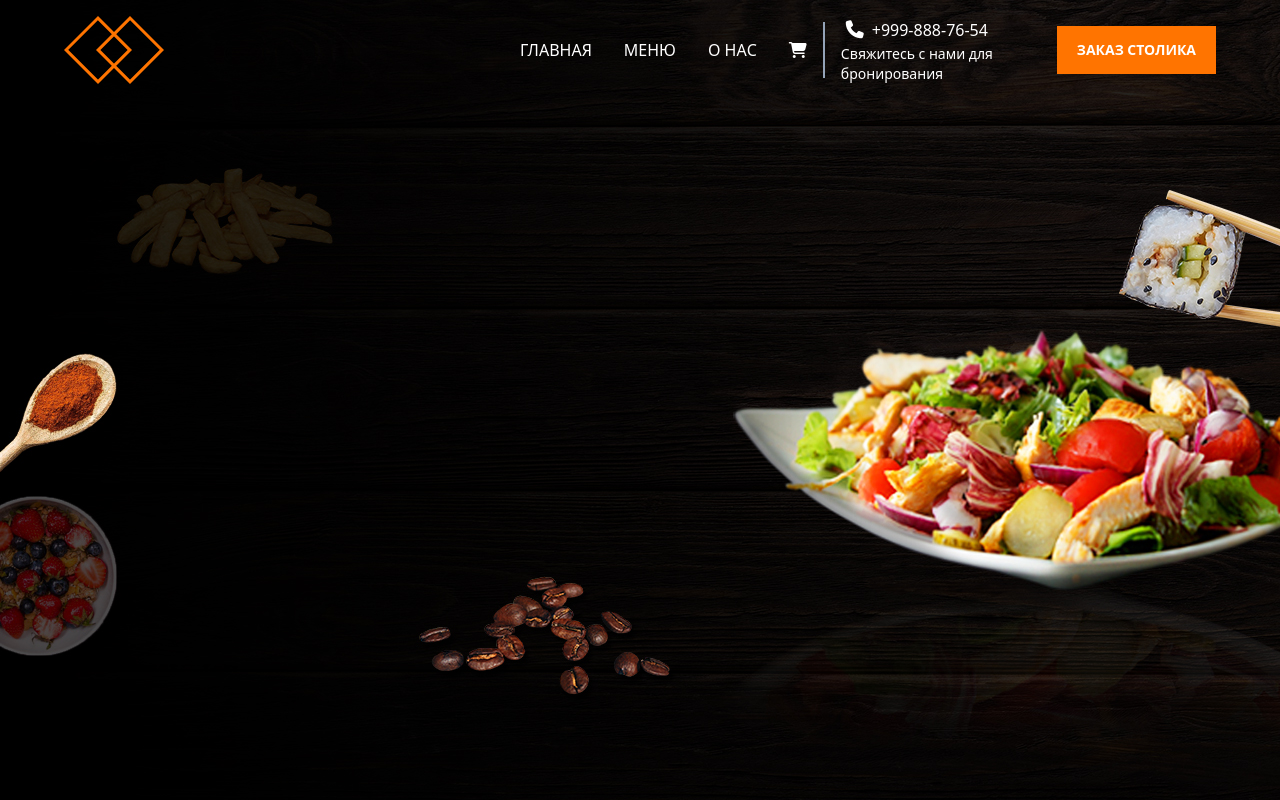
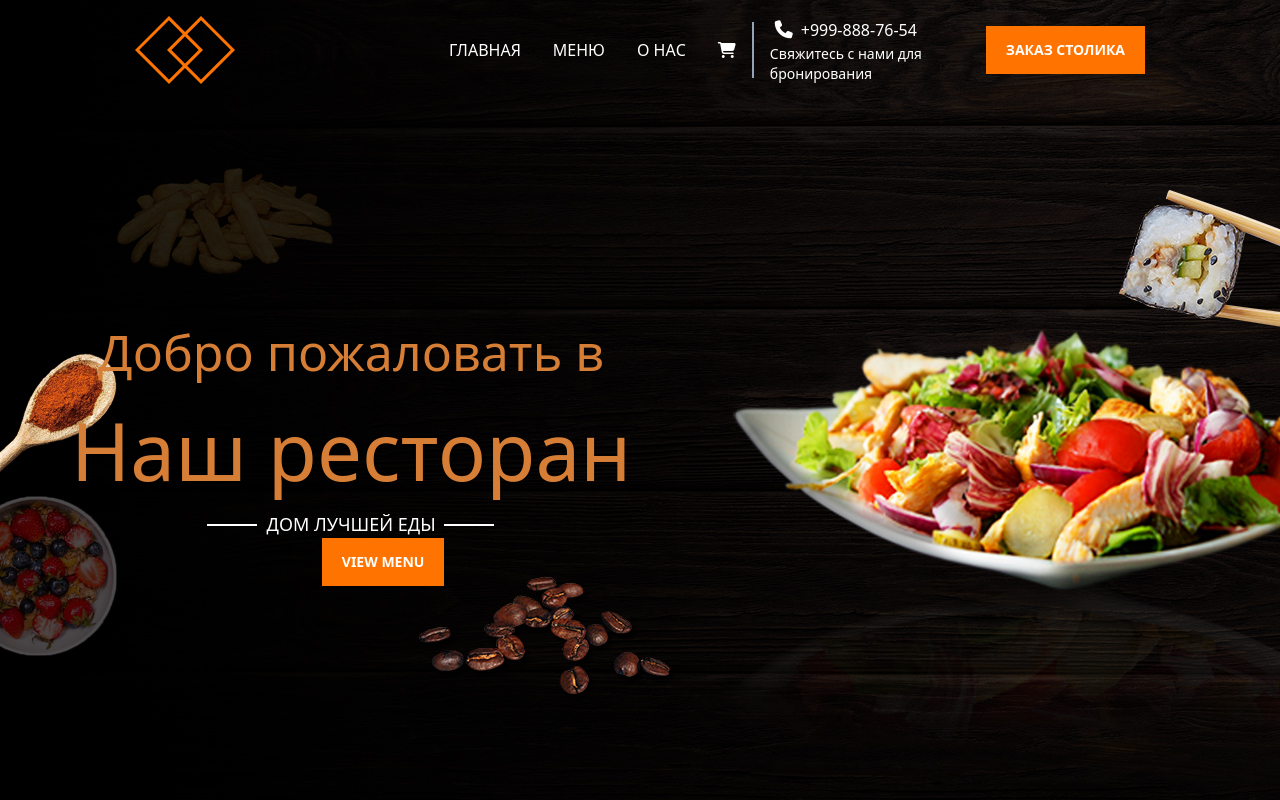
Before and after one commit to SOB1Rake/Restoran, a plain HTML site: page index.html in a window 1280 px wide. Drawn offline with nearby package versions, Linux system fonts and the light colour scheme.

Commit message:
header end

```diff
--- a/index.html
+++ b/index.html
@@ -9,8 +9,8 @@
 </head>
 <body>
 
-  <header class="bg-[url('./img/bgimage.png')] bg-no-repeat bg-cover h-screen">
-    <nav class="container mx-auto lg:px-16 px-4 flex flex-wrap items-center py-4">
+  <header class="bg-[url('./img/bgimage.png')] bg-no-repeat bg-cover h-screen flex flex-col">
+    <nav class="max-w-[1138px] w-full mx-auto lg:px-16 px-4 flex flex-wrap items-center py-4">
       <div class="flex-1 flex justify-between items-center">
           <a href="#" class="text-xl"><img src="img/LOGO.png" alt=""></a>
       </div>
@@ -40,6 +40,16 @@
           </nav>
       </div>
   </nav>
+
+  <div class="max-w-[1138px] w-full mx-auto flex flex-col justify-center items-start flex-grow">
+    <div class="text-center">
+      <h3 class="text-[#D67E35] text-[50px]">Добро пожаловать в</h3>
+    <h2 class="text-[#D67E35] text-[80px]">Наш ресторан</h2>
+    <span class="text-white block text-lg before:content-[''] before:absolute relative before:w-[50px] before:h-[2px] before:bg-white before:left-[-35%] before:top-[50%] w-max mx-auto
+    after:content-[''] after:absolute relative after:w-[50px] after:h-[2px] after:bg-white after:left-[105%] after:top-[50%]">ДОМ ЛУЧШЕЙ ЕДЫ</span>
+    <a class="py-[14px] px-5 px-0 inline-block bg-[#FF7400] text-white text-sm font-bold ml-16 hover:bg-[#D67E35] transition-[500ms]" href="#">VIEW MENU</a>
+    </div>
+  </div>
   </header>
 
 </body>
```
